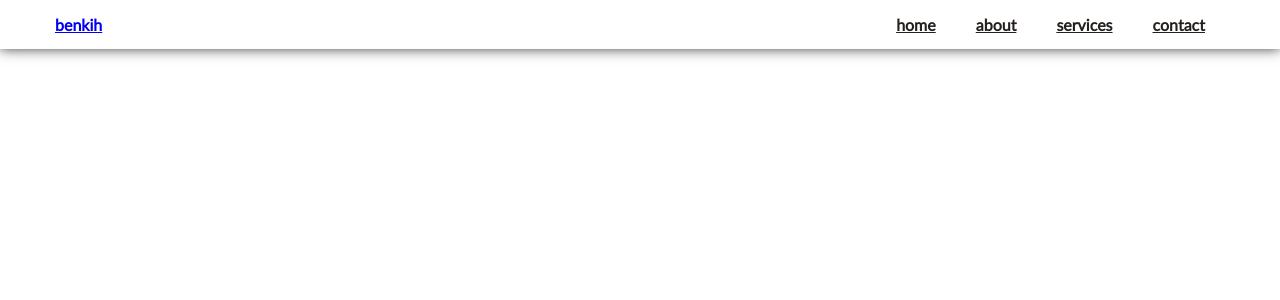
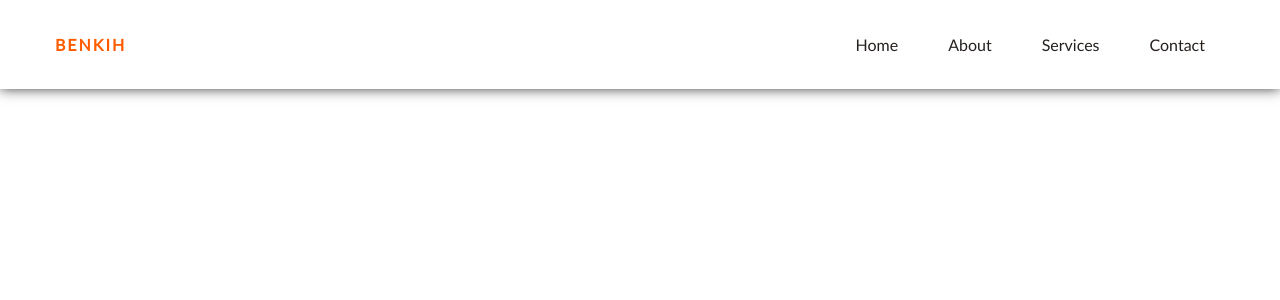
Before and after one commit to peterihimire/benkih-ecommerce-next, a Next.js app: page / in a window 1280 px wide. Shown: the top 300 px of the page. Built offline with nearby package versions, Linux system fonts and the light colour scheme.

Commit message:
Navbar almost ready, remaining to add the mobile nav

```diff
--- a/components/navbar.js
+++ b/components/navbar.js
@@ -7,8 +7,8 @@ const navbar = (props) => {
       <div className="navbar-center">
         <div className="navbar-container">
           <div className="navbar-header">
-            <Link href="/" className="brand-logo">
-              <a>
+            <Link href="/">
+              <a className="brand-logo">
                 <strong> benkih</strong>
               </a>
             </Link>
@@ -35,7 +35,7 @@ const navbar = (props) => {
               </Link>
             </li>
           </ul>
-          <div className="navbar-btn" onClick=''>
+          <div className="navbar-btn" onClick="">
             <button>menu</button>
           </div>
         </div>
--- a/styles/navbar.css
+++ b/styles/navbar.css
@@ -16,12 +16,28 @@
   display: flex;
   justify-content: space-between;
   align-items: center;
+  padding: 1rem 0;
 }
 .navbar-links {
   height: 0;
   overflow: hidden;
   /* transition: var(--main-transition); */
   list-style: none;
+}
+.brand-logo  {
+  font-size: var(--small-font);
+  text-transform: uppercase;
+  text-decoration: none;
+  color: var(--primary-color);
+  letter-spacing: var(--main-spacing);
+}
+@media screen and (min-width: 768px){
+  .navbar-container {
+    display: flex;
+    justify-content: space-between;
+    align-items: center;
+    padding: 2rem 0;
+  }
 }
 @media screen and (min-width: 1170px) {
   .navbar {
@@ -37,14 +53,26 @@
   .navbar-btn {
     display: none;
   }
+  .navbar-item{
+    margin: 0 0 0 1rem;
+  }
   .navbar-links {
     height: auto;
     display: flex;
   }
   .navbar-links a {
-    margin: 0 2rem;
     padding: 0.5rem 0;
-    font-weight: bold;
     color: var(--main-black);
   }
+  .navbar-single-link {
+    background: none;
+    padding: 1rem 0rem;
+    font-size: 1.6rem;
+    font-weight: 540;
+    text-decoration: none;
+    text-transform: capitalize;
+    cursor: pointer;
+    margin: 0 2rem;
+  }
+
 }
```
